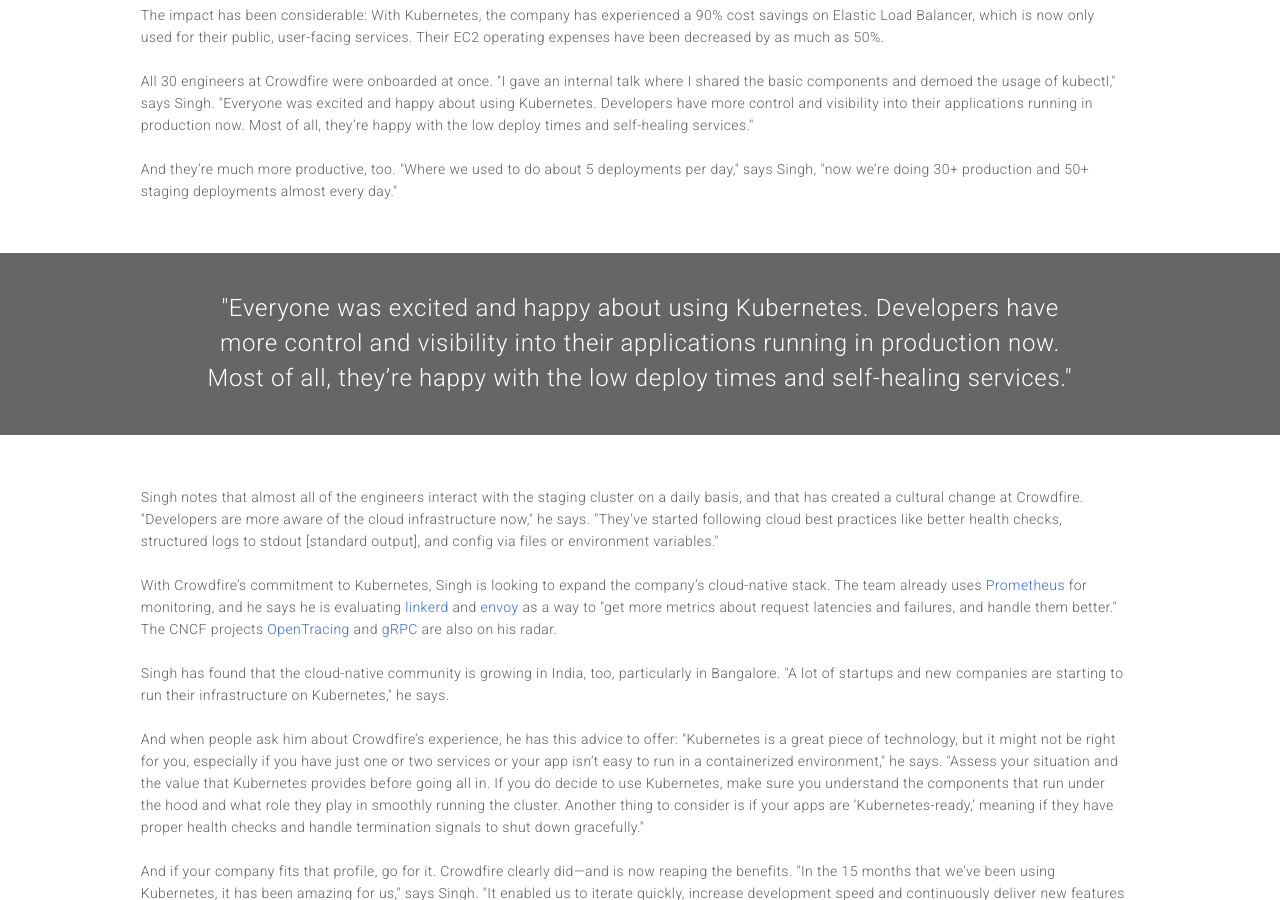
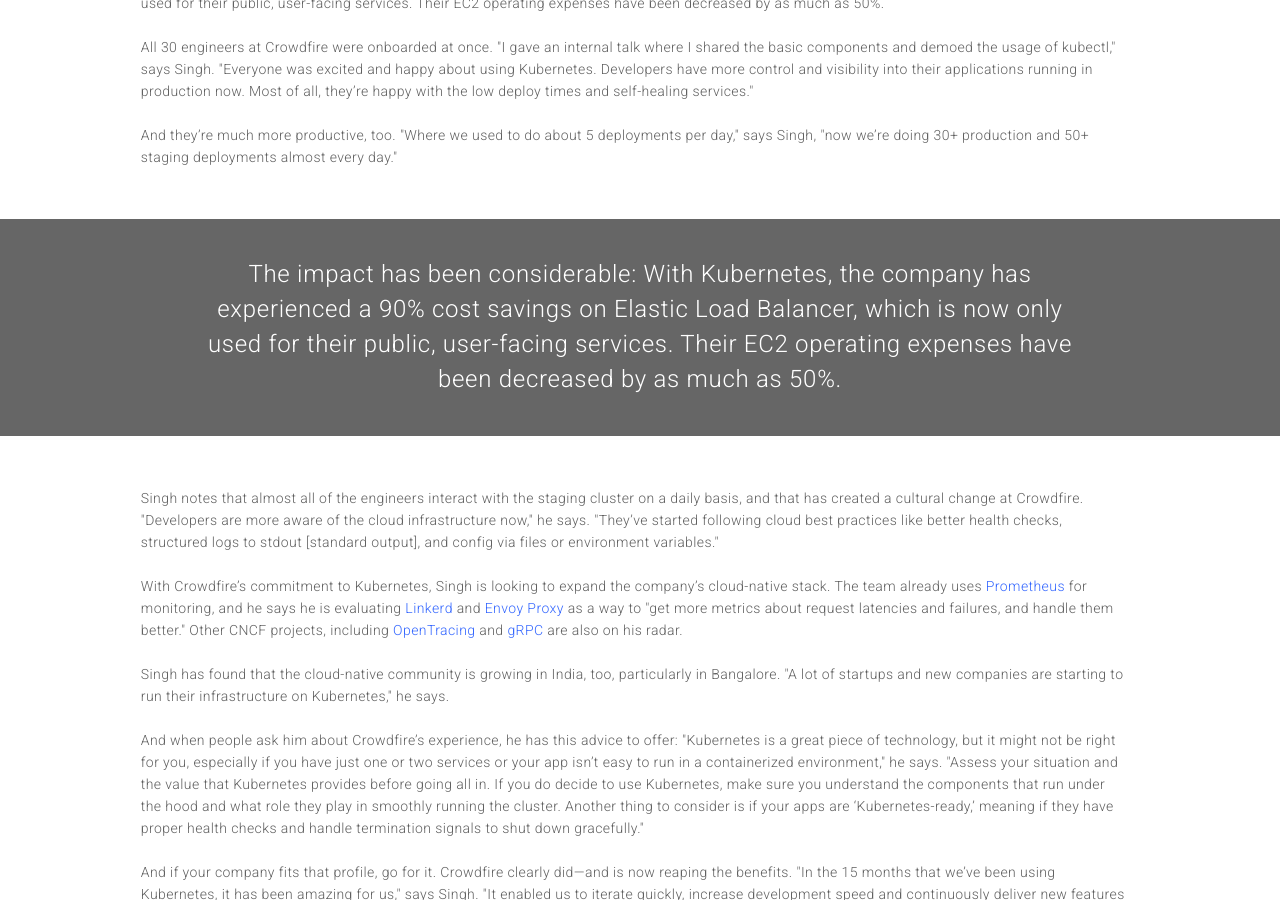
Before and after one commit to alexcontini/alexcontini.github.io, a Jekyll site: the page built from Crowdfire/crowdfire.html, in a window 1280 px wide and 900 px high, scrolled down 3168 px. Built offline with Jekyll 4.4.1, drawn with Linux system fonts in a browser that asks for light colours; some of the changed text lies outside the part shown.

Commit message:
Update crowdfire.html

```diff
--- a/Crowdfire/crowdfire.html
+++ b/Crowdfire/crowdfire.html
@@ -65,7 +65,7 @@
 
 <div class="banner3">
   <div class="banner3text">
-     "One of the best things was the built-in service discovery," he says. "When you have a bunch of microservices that need to call each other, having internal DNS readily available and service IPs and ports automatically set as environment variables help a lot."
+    "We realized that we needed a more cloud-native approach to deal with these issues," says Singh. The team decided to implement a custom setup of Kubernetes based on Terraform and Ansible."
   </div>
 </div>
 
@@ -96,7 +96,7 @@
 
 <div class="banner5">
   <div class="banner5text">
-    "Everyone was excited and happy about using Kubernetes. Developers have more control and visibility into their applications running in production now. Most of all, they’re happy with the low deploy times and self-healing services."
+    The impact has been considerable: With Kubernetes, the company has experienced a 90% cost savings on Elastic Load Balancer, which is now only used for their public, user-facing services. Their EC2 operating expenses have been decreased by as much as 50%.
 
   </div>
 </div>
@@ -104,7 +104,7 @@
 <div class="fullcol">
 
    Singh notes that almost all of the engineers interact with the staging cluster on a daily basis, and that has created a cultural change at Crowdfire. "Developers are more aware of the cloud infrastructure now," he says. "They’ve started following cloud best practices like better health checks, structured logs to stdout [standard output], and config via files or environment variables."<br><br>
-  With Crowdfire’s commitment to Kubernetes, Singh is looking to expand the company’s cloud-native stack. The team already uses <a href="https://prometheus.io/">Prometheus</a> for monitoring, and he says he is evaluating <a href="https://linkerd.io/">linkerd</a> and <a href="https://envoyproxy.github.io/">envoy</a> as a way to "get more metrics about request latencies and failures, and handle them better." The CNCF projects <a href="http://opentracing.io/">OpenTracing</a> and <a href="https://grpc.io/">gRPC</a> are also on his radar.<br><br>
+  With Crowdfire’s commitment to Kubernetes, Singh is looking to expand the company’s cloud-native stack. The team already uses <a href="https://prometheus.io/">Prometheus</a> for monitoring, and he says he is evaluating <a href="https://linkerd.io/">Linkerd</a> and <a href="https://envoyproxy.github.io/">Envoy Proxy</a> as a way to "get more metrics about request latencies and failures, and handle them better." Other CNCF projects, including <a href="http://opentracing.io/">OpenTracing</a> and <a href="https://grpc.io/">gRPC</a> are also on his radar.<br><br>
   Singh has found that the cloud-native community is growing in India, too, particularly in Bangalore. "A lot of startups and new companies are starting to run their infrastructure on Kubernetes," he says. <br><br>
   And when people ask him about Crowdfire’s experience, he has this advice to offer: "Kubernetes is a great piece of technology, but it might not be right for you, especially if you have just one or two services or your app isn’t easy to run in a containerized environment," he says. "Assess your situation and the value that Kubernetes provides before going all in. If you do decide to use Kubernetes, make sure you understand the components that run under the hood and what role they play in smoothly running the cluster. Another thing to consider is if your apps are ‘Kubernetes-ready,’ meaning if they have proper health checks and handle termination signals to shut down gracefully."<br><br>
   And if your company fits that profile, go for it. Crowdfire clearly did—and is now reaping the benefits. "In the 15 months that we’ve been using Kubernetes, it has been amazing for us," says Singh. "It enabled us to iterate quickly, increase development speed and continuously deliver new features and bug fixes to our users, while keeping our operational costs and infrastructure management overhead under control."
```
Also changed, not shown: other parts of Crowdfire/crowdfire.html (+1 -1 lines).
